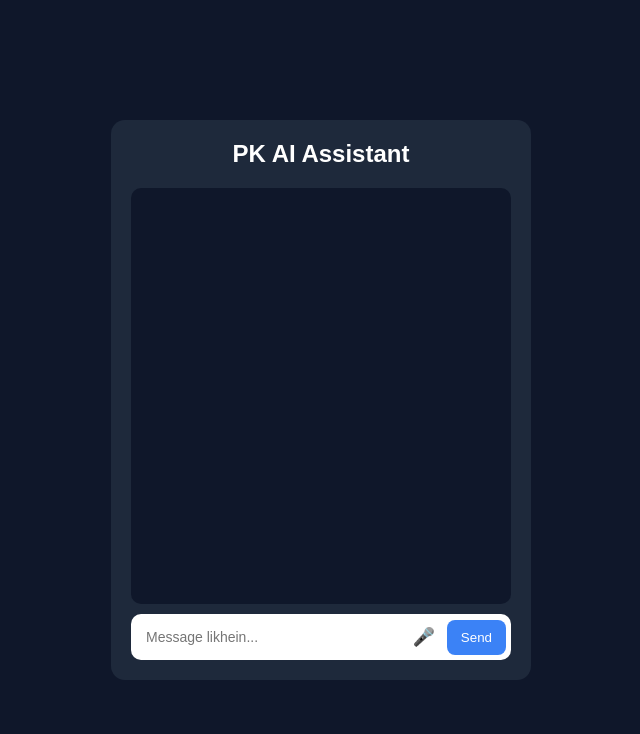
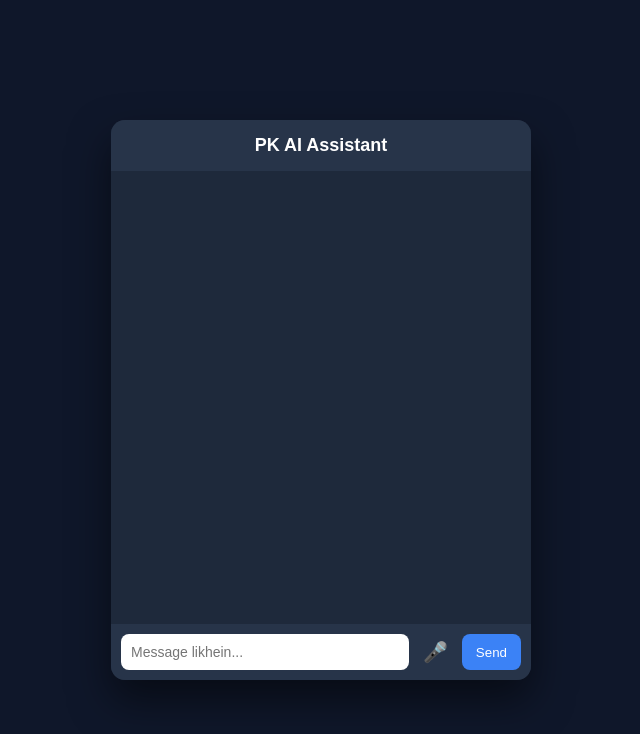
Before and after one commit to Prem87696/Pk_Assistant, a website: page index.html in a window 1280 px wide. Shown: the whole page, without its empty margins (319-959 px from the left). Drawn offline with Linux system fonts and the light colour scheme.

Commit message:
Update index.html

```diff
--- a/index.html
+++ b/index.html
@@ -12,7 +12,7 @@
 
 body{
 margin:0;
-font-family:Arial;
+font-family:Arial, sans-serif;
 background:#0f172a;
 display:flex;
 justify-content:center;
@@ -22,57 +22,61 @@ color:white;
 }
 
 .card{
-width:380px;
+width:420px;
+height:560px;
 background:#1e293b;
 border-radius:14px;
-padding:20px;
 display:flex;
 flex-direction:column;
-height:520px;
+overflow:hidden;
+box-shadow:0 20px 40px rgba(0,0,0,0.5);
 }
 
-h2{
+.header{
+padding:15px;
 text-align:center;
-margin-top:0;
+font-size:18px;
+font-weight:bold;
+background:#273449;
 }
 
 .chat-box{
 flex:1;
 overflow-y:auto;
-background:#0f172a;
-padding:10px;
-border-radius:10px;
-margin-bottom:10px;
+padding:15px;
 display:flex;
 flex-direction:column;
+gap:10px;
 }
 
 .msg{
-max-width:80%;
-padding:10px;
-margin:6px 0;
+max-width:75%;
+padding:10px 12px;
 border-radius:10px;
 font-size:14px;
+line-height:1.4;
 }
 
 .user{
+align-self:flex-end;
 background:#3b82f6;
-align-self:flex-end;
 }
 
 .ai{
+align-self:flex-start;
 background:#334155;
-align-self:flex-start;
 }
 
-/* INPUT AREA */
+.typing{
+font-size:13px;
+opacity:0.7;
+}
 
 .input-area{
 display:flex;
-align-items:center;
-background:white;
-border-radius:10px;
-padding:5px;
+padding:10px;
+background:#273449;
+gap:8px;
 }
 
 .input-area input{
@@ -80,21 +84,17 @@ flex:1;
 border:none;
 outline:none;
 padding:10px;
+border-radius:8px;
 font-size:14px;
-border-radius:10px;
 }
-
-/* MIC BUTTON */
 
 #mic-btn{
 background:transparent;
 border:none;
-font-size:18px;
+font-size:20px;
 cursor:pointer;
-margin-right:6px;
+color:white;
 }
-
-/* SEND BUTTON */
 
 #send-btn{
 background:#3b82f6;
@@ -117,7 +117,9 @@ background:#2563eb;
 
 <div class="card">
 
-<h2>PK AI Assistant</h2>
+<div class="header">
+PK AI Assistant
+</div>
 
 <div id="chat-box" class="chat-box"></div>
 
```
